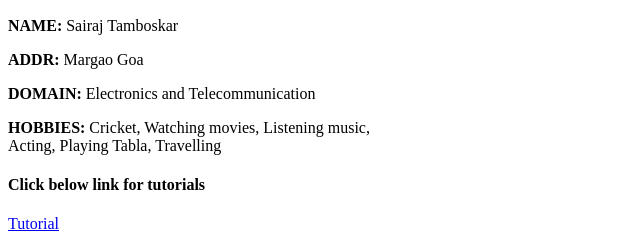
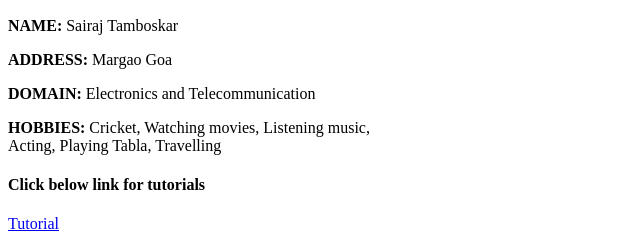
Before and after one commit to Sairaj-Tamboskar-Kilowott/Sairaj-Tamboskar-Kilowott.github.io, a plain HTML site: page index.html in a window 1280 px wide. Shown: the part 283-522 px from the top of the page, 0-640 px from the left. Drawn offline with Linux system fonts and the light colour scheme.

Commit message:
initial commit

```diff
--- a/index.html
+++ b/index.html
@@ -15,7 +15,7 @@
 
     <p> <b>NAME: </b> Sairaj Tamboskar</p>
 
-    <p><b>ADDR: </b> Margao Goa</p>
+    <p><b>ADDRESS: </b> Margao Goa</p>
 
     <p> <b>DOMAIN: </b> Electronics and Telecommunication </p>
 
```
